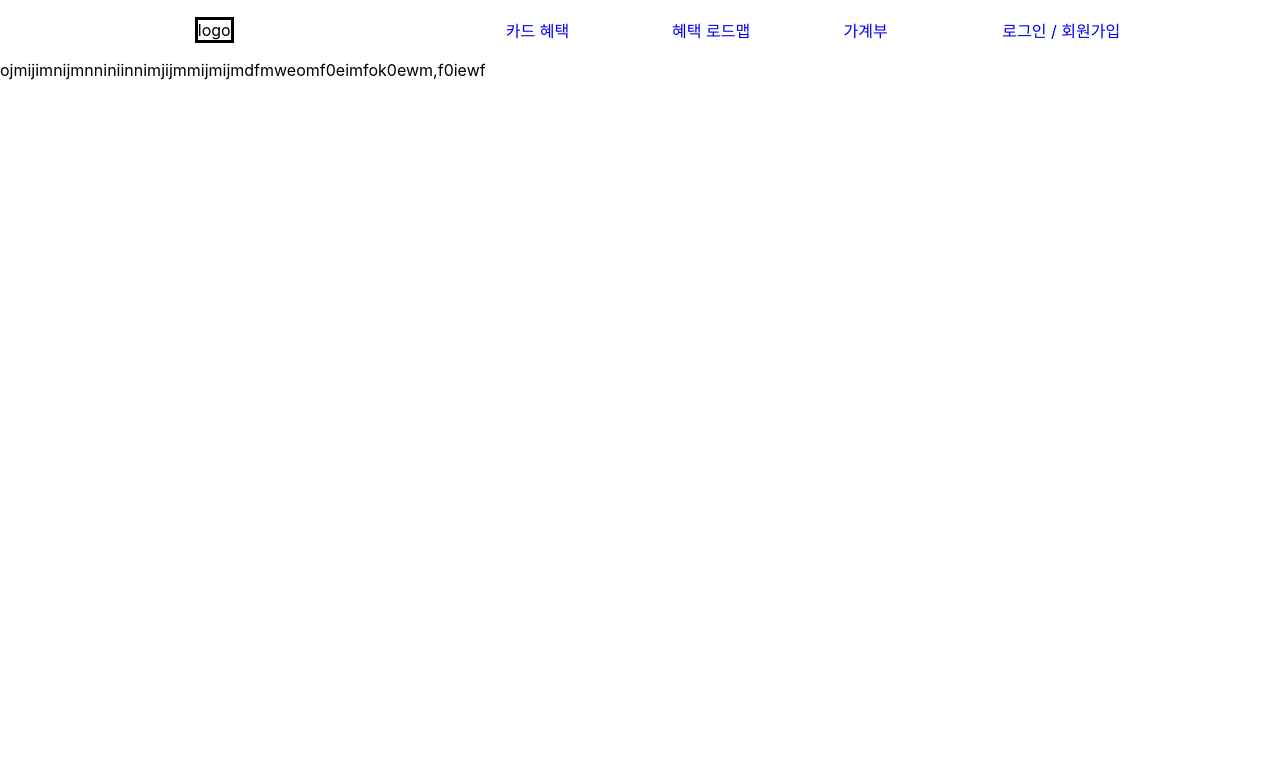
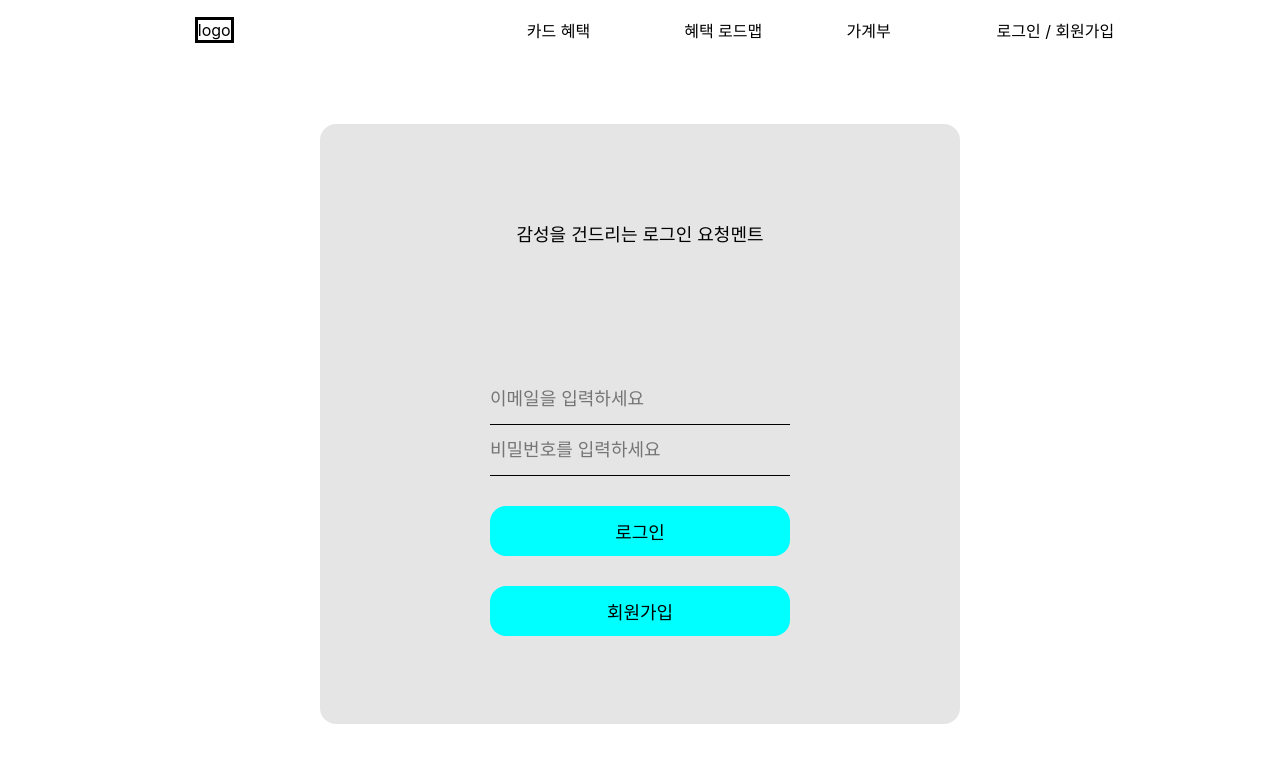
Before and after one commit to 5MZs/5MZs-web, a React (Create React App) app: page /login in a window 1280 px wide. Shown: the top 762 px of the page. Built offline with nearby package versions, Linux system fonts and the light colour scheme.

Commit message:
feat: login페이지 ui 완성

```diff
--- a/src/component/Login.js
+++ b/src/component/Login.js
@@ -1,7 +1,30 @@
+import '../styles/login.css';
 
 function Login() {
     return (
-        <div>ojmijimnijmnniniinnimjijmmijmijmdfmweomf0eimfok0ewm,f0iewf</div>
+        <div className='loginBox'>
+            <div className='loginMessage'>
+                감성을 건드리는 로그인 요청멘트
+            </div>
+            <div className='loginForm'>
+                <div>
+                    <form className='loginInput' action='#' method='POST'>
+                        <input className="id-input" type="text" placeholder="이메일을 입력하세요" value=''/><br/>
+                        <input
+                            className="pwd-input"
+                            type="password"
+                            placeholder="비밀번호를 입력하세요"
+                            value=''/><br/>
+                            <div className='login-input-box'>
+                                <input type='submit' value='로그인' className='login-input'/><br></br>
+                            </div>
+                            <div className='login-input-box'>
+                        <input type='submit' value='회원가입' className='login-input'/>
+                            </div>
+                    </form>
+                </div>
+            </div>
+        </div>
     )
 }
 
--- a/src/component/Navbar.js
+++ b/src/component/Navbar.js
@@ -11,16 +11,16 @@ function Nav() {
                         logo
                     </div>
                     <ul className='navbarList'>
-                        <Link to={'/Benefit'}>
+                        <Link to={'/Benefit'} style={{ textDecoration: "none", color:"black", paddingLeft:'30%' }}>
                         <li className='navbarItem'>카드 혜택</li>
                         </Link>
-                        <Link to={'/Map'}>
+                        <Link to={'/Map'} style={{ textDecoration: "none", color:"black", paddingLeft:'30%' }}>
                         <li className='navbarItem'>혜택 로드맵</li>
                         </Link>
-                        <Link to={'/AccountBook'}>
+                        <Link to={'/AccountBook'} style={{ textDecoration: "none", color:"black", paddingLeft:'30%' }}>
                         <li className='navbarItem'>가계부</li>
                         </Link>
-                        <Link to={'/login'}>
+                        <Link to={'/login'} style={{ textDecoration: "none", color:"black", paddingLeft:'30%' }}>
                             <li className='navbarItem'>로그인 / 회원가입</li>
                         </Link>
                     </ul>
--- /dev/null
+++ b/src/styles/login.css
@@ -0,0 +1,80 @@
+
+.loginBox{
+  border-radius: 16px;
+  background-color: rgba(0, 0, 0,0.1);
+  margin-top: 5%;
+  margin-bottom: 5%;
+  margin-left: auto;
+  margin-right: auto;
+  width: 640px;
+  height: 600px;
+  display: flex;
+  flex-direction: column;
+  /* align-content: flex-start; */
+}
+.loginMessage{
+  font-size: large;
+  margin-top: 15%;
+  justify-content: center;
+  margin-left: auto;
+  margin-right: auto;
+}
+.loginForm{
+  margin-top: 20%;
+  justify-content: center;
+  margin-left: auto;
+  margin-right: auto;
+}
+.id-input{
+  width: 300px;
+  height: 50px;
+  font-size: large;
+  background-color: rgba(0, 0, 0,0);
+  border-bottom: 1px solid black;
+  border-top: none;
+  border-left: none;
+  border-right: none;
+}
+.pwd-input{
+  width: 300px;
+  height: 50px;
+  font-size: large;
+  background-color: rgba(0, 0, 0,0);
+  border-bottom: 1px solid black;
+  border-top: none;
+  border-left: none;
+  border-right: none;
+}
+.login-input-box{
+  background-color: aqua;
+  border-radius: 16px;
+  width: 300px;
+  height: 50px;
+  font-size: large;
+  margin-top: 30px;
+  border-top: none;
+  border-left: none;
+  border-right: none;
+
+}
+.login-input{
+  width: 300px;
+  height: 50px;
+  font-size: large;
+  background-color: rgba(0, 0, 0,0);
+  /* border-bottom: 1px solid black; */
+  border-bottom: none;
+  border-top: none;
+  border-left: none;
+  border-right: none;
+}
+.join-input{
+  width: 300px;
+  height: 50px;
+  font-size: large;
+  /* background-color: rgba(0, 0, 0,0); */
+  border-bottom: 1px solid black;
+  border-top: none;
+  border-left: none;
+  border-right: none;
+}
--- a/src/styles/navbar.css
+++ b/src/styles/navbar.css
@@ -30,21 +30,22 @@
 .navbarList {
     list-style: none;
     /* display: block; */
-    margin: 0%;
-    padding: 0%;
-    padding-left: 20%;
+    margin: 0;
+    padding: 0 0 0 20%;
     /* justify-content: space-between;  */
-
 
 }
 
-
 .navbarList li {
     display: inline-block;
-    padding: 50px 50px;
-    white-space : nowrap;
+    padding: 0px, 50px;
+    white-space: nowrap;
     /* padding: 0% 40%; */
     /* border: 3px solid; */
     /* text-align: center; */
     /* padding: 0% 20%; */
+    border-radius: 8px;
 }
+.navbarItem:hover{
+    background-color: rgba(0, 0,0, 0.1);
+}
```
Also changed, not shown: 1 other file (tests, documents, lock files or other folders).
